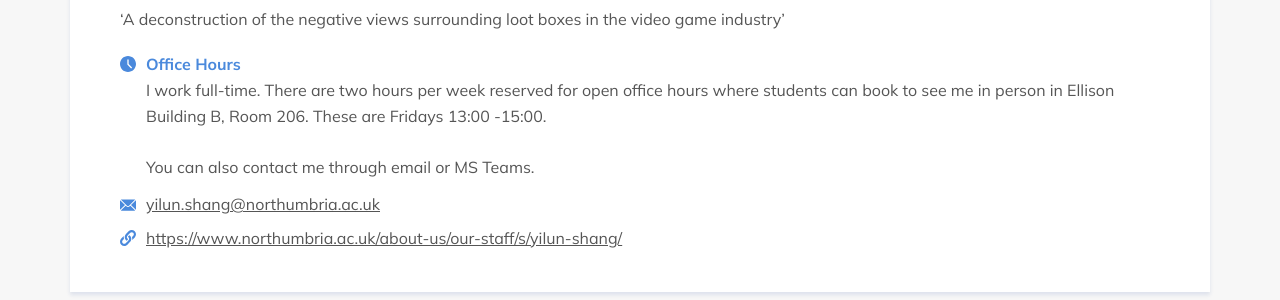
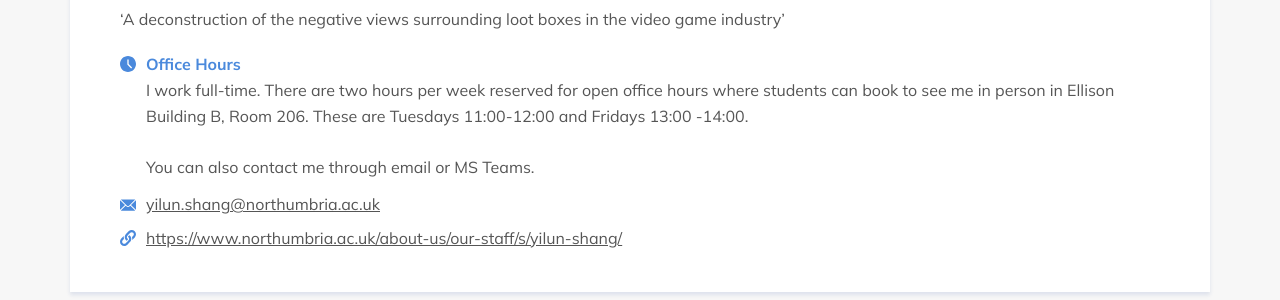
Before and after one commit to NorSC/supervisor-search, a Jekyll site: the page built from _supervisors/yilun-shang.md, in a window 1280 px wide. Shown: the part 834-1134 px from the top of the page. Built offline with Jekyll 4.4.1, drawn with Linux system fonts in a browser that asks for light colours; a script that is not in the unit is left out.

Commit message:
Update Supervisors “yilun-shang”

```diff
--- a/_supervisors/yilun-shang.md
+++ b/_supervisors/yilun-shang.md
@@ -9,7 +9,7 @@ website: https://www.northumbria.ac.uk/about-us/our-staff/s/yilun-shang/
 office_hours: >-
   I work full-time. There are two hours per week reserved for open office hours
   where students can book to see me in person in Ellison Building B, Room 206.
-  These are Fridays 13:00 -15:00.
+  These are Tuesdays 11:00-12:00 and Fridays 13:00 -14:00.
 
 
   You can also contact me through email or MS Teams.
```
